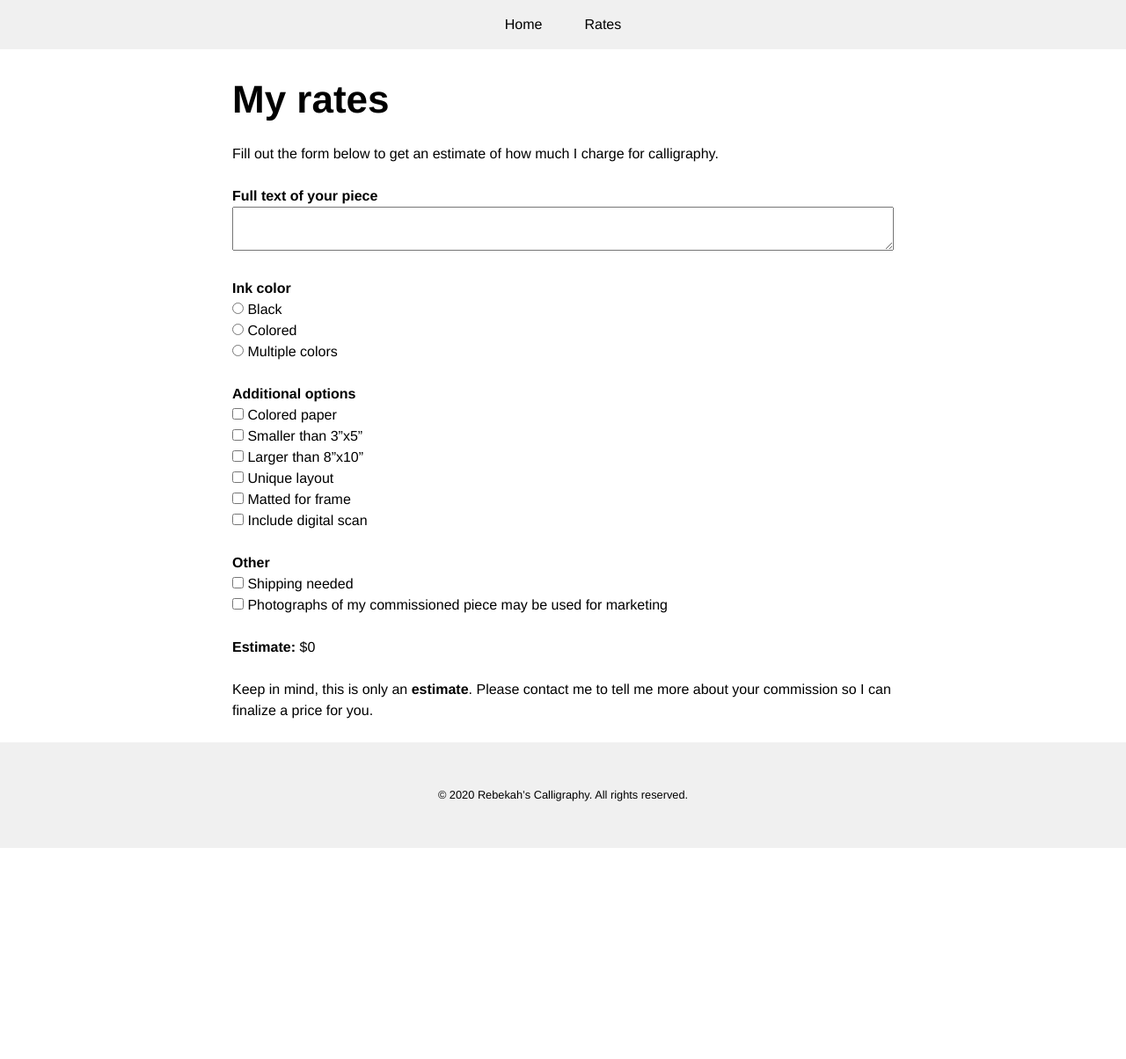
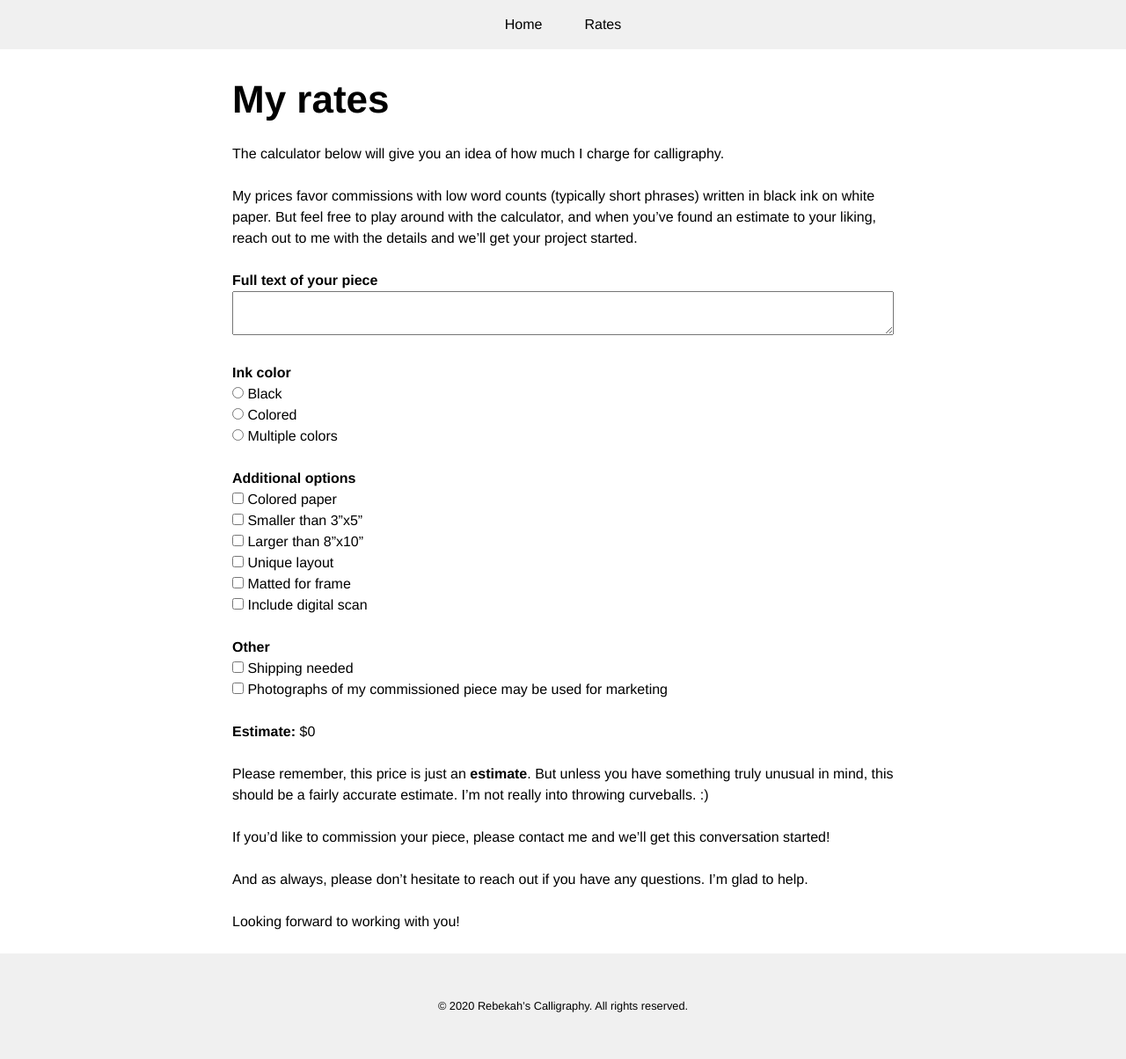
Before and after one commit to rebekahanglea/rebekahscalligraphy, a Jekyll site: the page built from rates.md, in a window 1280 px wide. Shown: the whole page at 88% size. Built offline with Jekyll 4.4.1, drawn with Linux system fonts in a browser that asks for light colours; before the commit the page ends 964 px from its top, so only the background shows below that.

Commit message:
Update rates.md

```diff
--- a/rates.md
+++ b/rates.md
@@ -4,8 +4,16 @@ title: My rates — Rebekah’s Calligraphy
 ---
 # My rates
 
-Fill out the form below to get an estimate of how much I charge for calligraphy.
+The calculator below will give you an idea of how much I charge for calligraphy.
+
+My prices favor commissions with low word counts (typically short phrases) written in black ink on white paper. But feel free to play around with the calculator, and when you've found an estimate to your liking, reach out to me with the details and we'll get your project started.
 
 {% include rates-form.html %}
 
-Keep in mind, this is only an **estimate**. Please contact me to tell me more about your commission so I can finalize a price for you.
+Please remember, this price is just an **estimate**. But unless you have something truly unusual in mind, this should be a fairly accurate estimate. I'm not really into throwing curveballs. :)
+
+If you'd like to commission your piece, please contact me and we'll get this conversation started!
+
+And as always, please don't hesitate to reach out if you have any questions. I'm glad to help.
+
+Looking forward to working with you!
```
